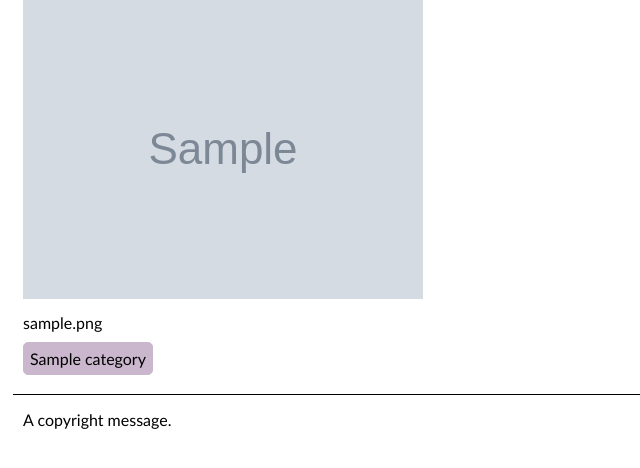
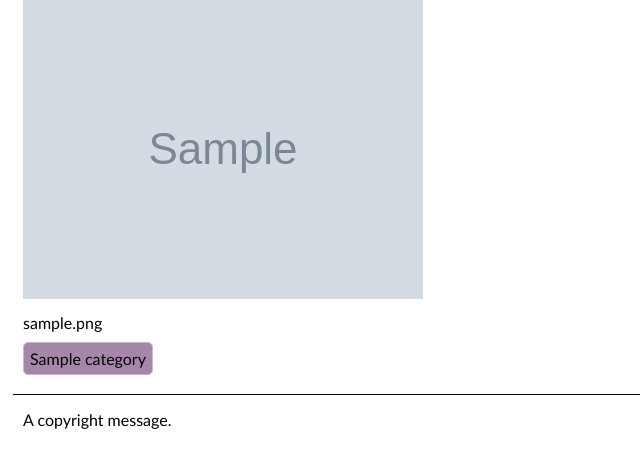
Before and after one commit to richardgiddings/photoproject, a Django app: page /photosite/ in a window 1280 px wide, with the pointer over the restyled element. Shown: the part 221-689 px from the top of the page, without its empty margins (0-640 px from the left). Run offline with Django 3.2, Linux system fonts and the light colour scheme; tables that the repository leaves empty hold one stand-in row (values such as "Sample post"); grey boxes marked "Sample" are stand-in pictures.

Commit message:
Added hover styles (background colour) for category tags

```diff
--- a/photosite/static/photosite/style.css
+++ b/photosite/static/photosite/style.css
@@ -108,3 +108,10 @@ hr {
     background-color: rgb(202,182,205);
 	border: 1px solid rgb(202,182,205);
 }
+
+.photo_category:hover {
+	background-color: rgb(158,97,105);
+}
+.photo_category:hover:nth-of-type(odd) {
+	background-color: rgb(167,134,172);
+}
```
